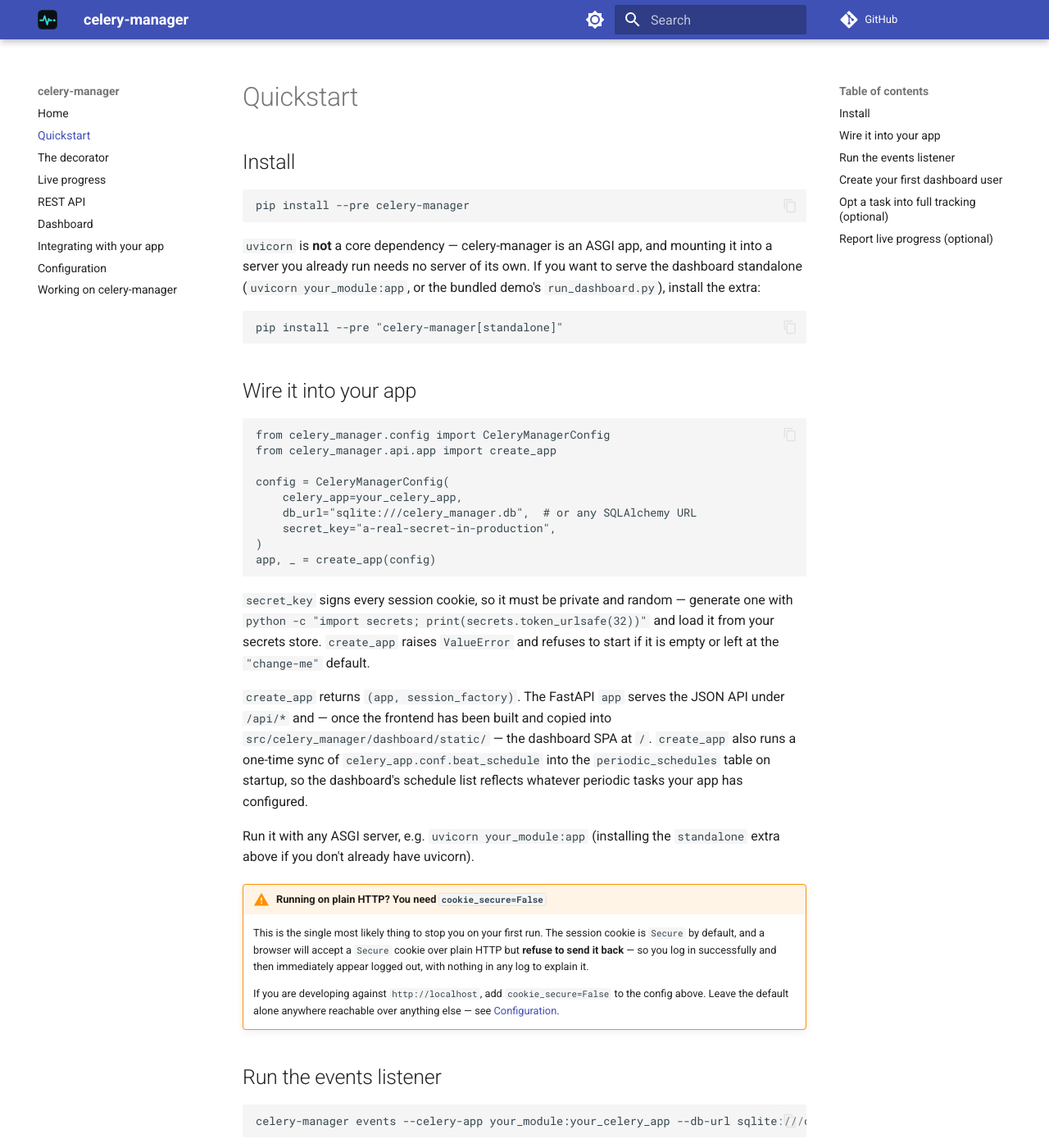
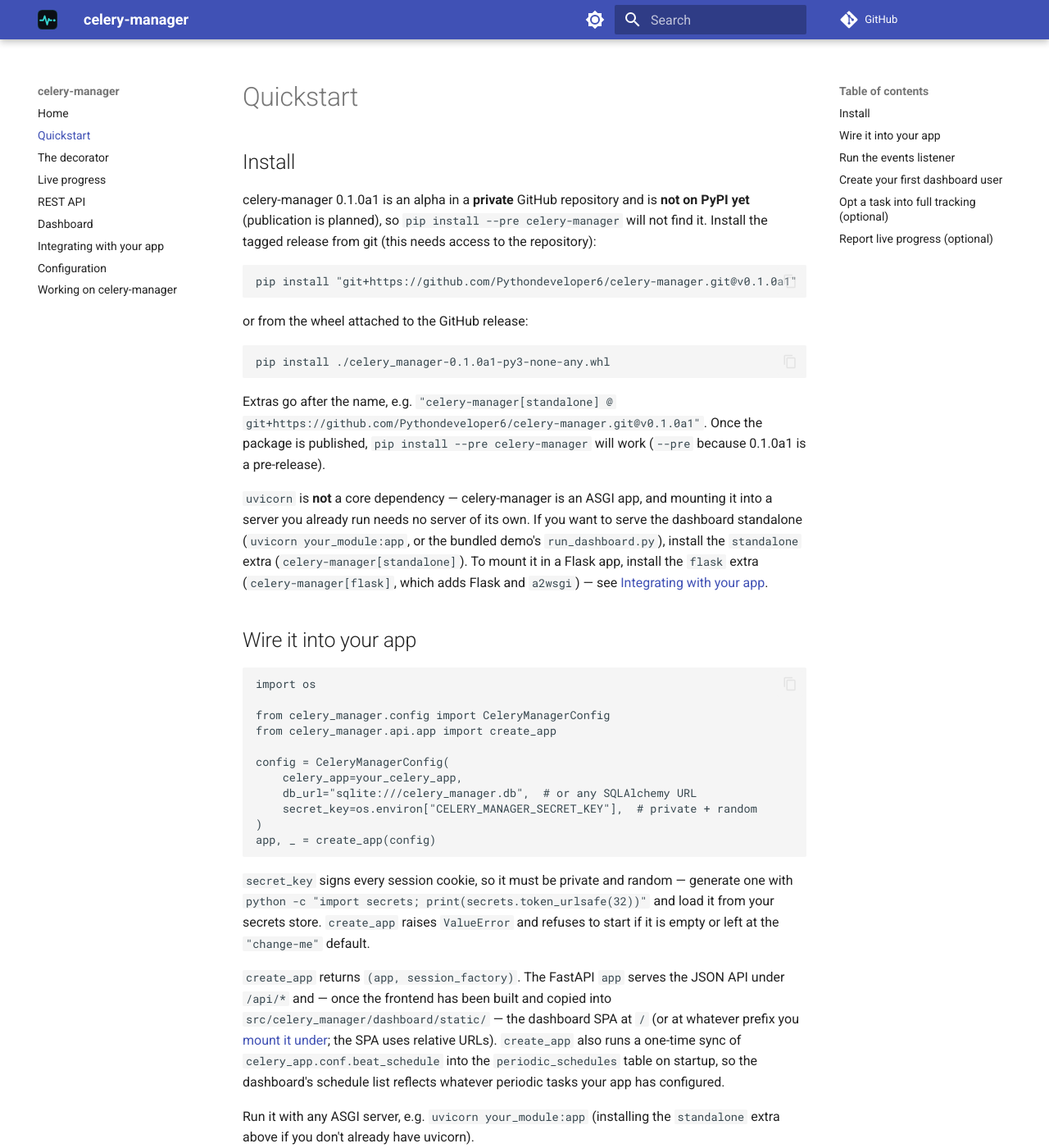
Before and after one commit to Pythondeveloper6/celery-manager, an MkDocs documentation site: the page built from docs/quickstart.md, in a window 1280 px wide and 1400 px high. Shown: the whole window at 82% size. Built offline with MkDocs 1.6.1 and Material for MkDocs 9.7.7, drawn with Linux system fonts in a browser that asks for light colours; comment, search, counter and statistics services are not loaded; some of the changed text lies outside the part shown.

Commit message:
docs: accuracy pass for 0.1.0a1 — git/wheel install, sign out, mount prefix
Co-Authored-By: Claude Opus 5.5 <noreply@anthropic.com>

````diff
--- a/docs/quickstart.md
+++ b/docs/quickstart.md
@@ -2,29 +2,46 @@
 
 ## Install
 
+celery-manager 0.1.0a1 is an alpha in a **private** GitHub repository and is
+**not on PyPI yet** (publication is planned), so `pip install --pre
+celery-manager` will not find it. Install the tagged release from git (this
+needs access to the repository):
+
 ```bash
-pip install --pre celery-manager
+pip install "git+https://github.com/Pythondeveloper6/celery-manager.git@v0.1.0a1"
 ```
+
+or from the wheel attached to the GitHub release:
+
+```bash
+pip install ./celery_manager-0.1.0a1-py3-none-any.whl
+```
+
+Extras go after the name, e.g. `"celery-manager[standalone] @
+git+https://github.com/Pythondeveloper6/celery-manager.git@v0.1.0a1"`. Once the
+package is published, `pip install --pre celery-manager` will work (`--pre`
+because 0.1.0a1 is a pre-release).
 
 `uvicorn` is **not** a core dependency — celery-manager is an ASGI app, and
 mounting it into a server you already run needs no server of its own. If you
 want to serve the dashboard standalone (`uvicorn your_module:app`, or the
-bundled demo's `run_dashboard.py`), install the extra:
-
-```bash
-pip install --pre "celery-manager[standalone]"
-```
+bundled demo's `run_dashboard.py`), install the `standalone` extra
+(`celery-manager[standalone]`). To mount it in a Flask app, install the `flask`
+extra (`celery-manager[flask]`, which adds Flask and `a2wsgi`) — see
+[Integrating with your app](integrations.md#flask-wsgi).
 
 ## Wire it into your app
 
 ```python
+import os
+
 from celery_manager.config import CeleryManagerConfig
 from celery_manager.api.app import create_app
 
 config = CeleryManagerConfig(
     celery_app=your_celery_app,
     db_url="sqlite:///celery_manager.db",  # or any SQLAlchemy URL
-    secret_key="a-real-secret-in-production",
+    secret_key=os.environ["CELERY_MANAGER_SECRET_KEY"],  # private + random
 )
 app, _ = create_app(config)
 ```
@@ -37,7 +54,9 @@ start if it is empty or left at the `"change-me"` default.
 
 `create_app` returns `(app, session_factory)`. The FastAPI `app` serves the
 JSON API under `/api/*` and — once the frontend has been built and copied
-into `src/celery_manager/dashboard/static/` — the dashboard SPA at `/`.
+into `src/celery_manager/dashboard/static/` — the dashboard SPA at `/` (or at
+whatever prefix you [mount it under](integrations.md); the SPA uses relative
+URLs).
 `create_app` also runs a one-time sync of `celery_app.conf.beat_schedule`
 into the `periodic_schedules` table on startup, so the dashboard's schedule
 list reflects whatever periodic tasks your app has configured.
@@ -84,7 +103,9 @@ create_user(Session(), "admin", "a-real-password")
 ```
 
 Passwords are hashed with bcrypt before being stored; there's no
-plaintext-password path anywhere in the auth code.
+plaintext-password path anywhere in the auth code. A password must be 1 to 72
+bytes when UTF-8 encoded (bcrypt's limit): `create_user` raises `ValueError` for
+an empty one or a longer one rather than silently truncating it.
 
 There is no default account and no first-run setup screen, so **the
 dashboard is unusable until you run this** — it is the second thing that
````
Also changed, not shown: README.md (+24 -5 lines), docs/contributing.md (+2 -2 lines), docs/dashboard.md (+6 -2 lines), docs/index.md (+1 -1 lines), docs/integrations.md (+5 -0 lines), docs/rest-api.md (+3 -3 lines).
